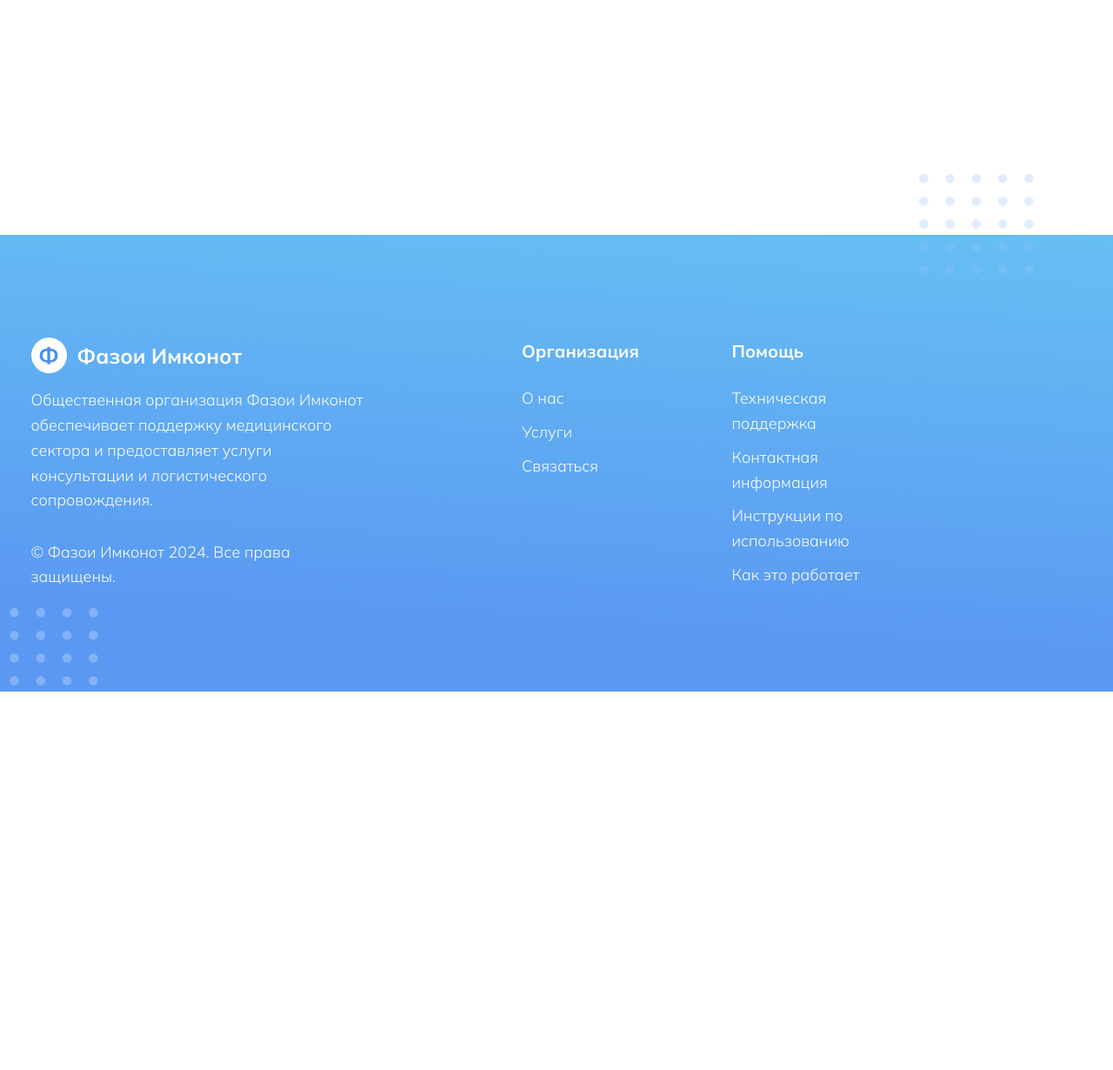
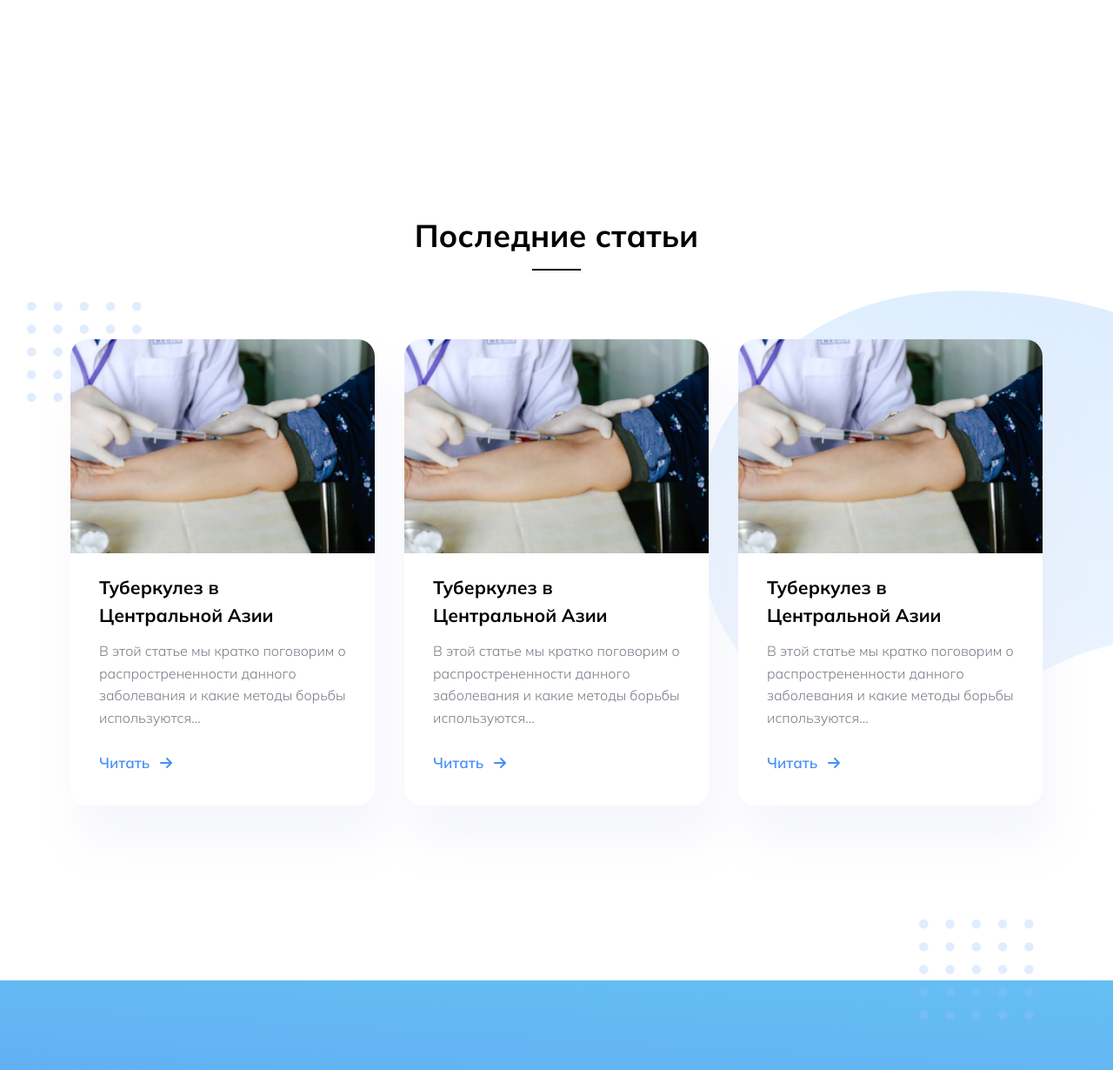
Before and after one commit to vlad-rvvv/fazo-v2, a Django app: page / in a window 1280 px wide. Shown: the part 3989-5219 px from the top of the page at 87% size. Before the commit the page ends 4784 px from the top, so only its background shows below. Run offline with Django 4.2, Linux system fonts and the light colour scheme; some libraries are stand-ins or nearby versions.

Commit message:
articles

```diff
--- /dev/null
+++ b/static/css/articles.css
@@ -0,0 +1,109 @@
+/* articles */
+.sc-articles{
+    position: relative;
+    padding: 108px 0 64.5px 0;
+}
+.articles-item{
+    box-shadow: 10px 40px 50px 0px #e5e9f666;
+    border-radius: 20px;
+    background-color: var(--clr-white);
+    max-width: 350px;
+}
+.articles-list{
+    margin-right: -17px;
+    margin-left: -17px;
+    margin-top: 79px;
+}
+.articles-shape{
+    position: absolute;
+    right: 0;
+    top: 200px;
+    z-index: -1;
+}
+.articles-item{
+    width: calc(33.3333% - 34px);
+    overflow: hidden;
+    margin: 0 17px;
+    transition: var(--transition-default);
+}
+.articles-item:hover{
+    box-shadow: rgba(0, 0, 0, 0.1) 0px 20px 25px -5px, rgba(0, 0, 0, 0.04) 0px 10px 10px -5px;
+}
+.articles-item .item-img{
+    height: 246px;
+    overflow: hidden;
+}
+.articles-item .item-img img{
+    width: 100%;
+    height: 100%;
+    object-fit: cover;
+}
+.articles-item .item-body{
+    padding: 24px 33px 35px;
+}
+.articles-item .item-title{
+    font-weight: 700;
+    line-height: 1.52;
+    font-size: 21px;
+    margin-bottom: 12px;
+}
+.articles-item .text{
+    font-weight: 300;
+    font-size: 16px;
+    margin-bottom: 25px;
+}
+.articles-item .item-link-text{
+    font-weight: 600;
+    font-size: 17px;
+}
+.articles-item .item-link-icon{
+    margin-left: 12px;
+}
+.articles-item .item-link:hover{
+    color: #1472f4;
+}
+.articles-content{
+    position: relative;
+}
+.articles-element{
+    position: absolute;
+    top: 105px;
+    left: -5px;
+    z-index: -1;
+}
+
+
+@media screen and (max-width: 992px){
+    /* articles */
+    .sc-articles{
+        padding: 100px 0;
+    }
+    .articles-content .articles-item{
+        width: calc(50% - 34px);
+        overflow: hidden;
+        margin: 17px;
+    }
+    .articles-shape{
+        width: 50%;
+    }
+    .articles-element{
+        top: 180px;
+        width: 60px;
+    }
+}
+
+@media screen and (max-width: 768px){
+    /* articles */
+    .sc-articles{
+        padding: 80px 0;
+    }
+}
+
+@media screen and (max-width: 678px){
+    /* articles */
+    .articles-list .articles-item{
+        width: calc(100% - 34px);
+        overflow: hidden;
+        max-width: 100%;
+    }
+}
--- a/static/css/style.css
+++ b/static/css/style.css
@@ -7,6 +7,7 @@
 @import "./grid.css";
 @import "./footer.css";
 @import "./form.css";
+@import "./articles.css";
 
 :root{
     --clr-blue: #458ff6;
--- a/templates/index.html
+++ b/templates/index.html
@@ -351,6 +351,76 @@
             </div>
           </form>
         </section>
+
+        <section class = "sc-articles">
+          <div class = "articles-shape">
+              <img src = "{% static 'images/curve-shape-2.png' %}" alt = "">
+          </div>
+          <div class = "container">
+              <div class = "articles-content">
+                  <div class = "articles-element">
+                      <img src = "{% static 'images/element-img-2.png' %}" alt = "">
+                  </div>
+                  <div class = "title-box text-center">
+                      <div class = "content-wrapper">
+                          <h3 class = "title-box-name">Последние статьи</h3>
+                          <div class = "title-separator mx-auto"></div>
+                      </div>
+                  </div>
+
+                  <div class = "articles-list d-flex flex-wrap justify-content-center">
+                      <article class = "articles-item">
+                          <div class = "item-img">
+                              <img src = "{% static 'images/article-img-1.png' %}">
+                          </div>
+                          <div class = "item-body">
+                              <div class = "item-title">Туберкулез в Центральной Азии</div>
+                              <p class = "text">В этой статье мы кратко поговорим о распрострененности данного заболевания и какие методы борьбы используются...</p>
+                              <a href = "#" class = "item-link text-blue d-flex align-items-baseline">
+                                  <span class = "item-link-text">Читать</span>
+                                  <span class = "item-link-icon">
+                                      <i class = "fas fa-arrow-right"></i>
+                                  </span>
+                              </a>
+                          </div>
+                      </article>
+
+                      <article class = "articles-item">
+                        <div class = "item-img">
+                            <img src = "{% static 'images/article-img-1.png' %}">
+                        </div>
+                        <div class = "item-body">
+                            <div class = "item-title">Туберкулез в Центральной Азии</div>
+                            <p class = "text">В этой статье мы кратко поговорим о распрострененности данного заболевания и какие методы борьбы используются...</p>
+                            <a href = "#" class = "item-link text-blue d-flex align-items-baseline">
+                                <span class = "item-link-text">Читать</span>
+                                <span class = "item-link-icon">
+                                    <i class = "fas fa-arrow-right"></i>
+                                </span>
+                            </a>
+                        </div>
+                      </article>
+
+                      <article class = "articles-item">
+                        <div class = "item-img">
+                            <img src = "{% static 'images/article-img-1.png' %}">
+                        </div>
+                        <div class = "item-body">
+                            <div class = "item-title">Туберкулез в Центральной Азии</div>
+                            <p class = "text">В этой статье мы кратко поговорим о распрострененности данного заболевания и какие методы борьбы используются...</p>
+                            <a href = "#" class = "item-link text-blue d-flex align-items-baseline">
+                                <span class = "item-link-text">Читать</span>
+                                <span class = "item-link-icon">
+                                    <i class = "fas fa-arrow-right"></i>
+                                </span>
+                            </a>
+                          </div>
+                      </article>
+                  </div>
+              </div>
+          </div>
+        </section>
+
       </main>
 
       <footer class="footer">
```
